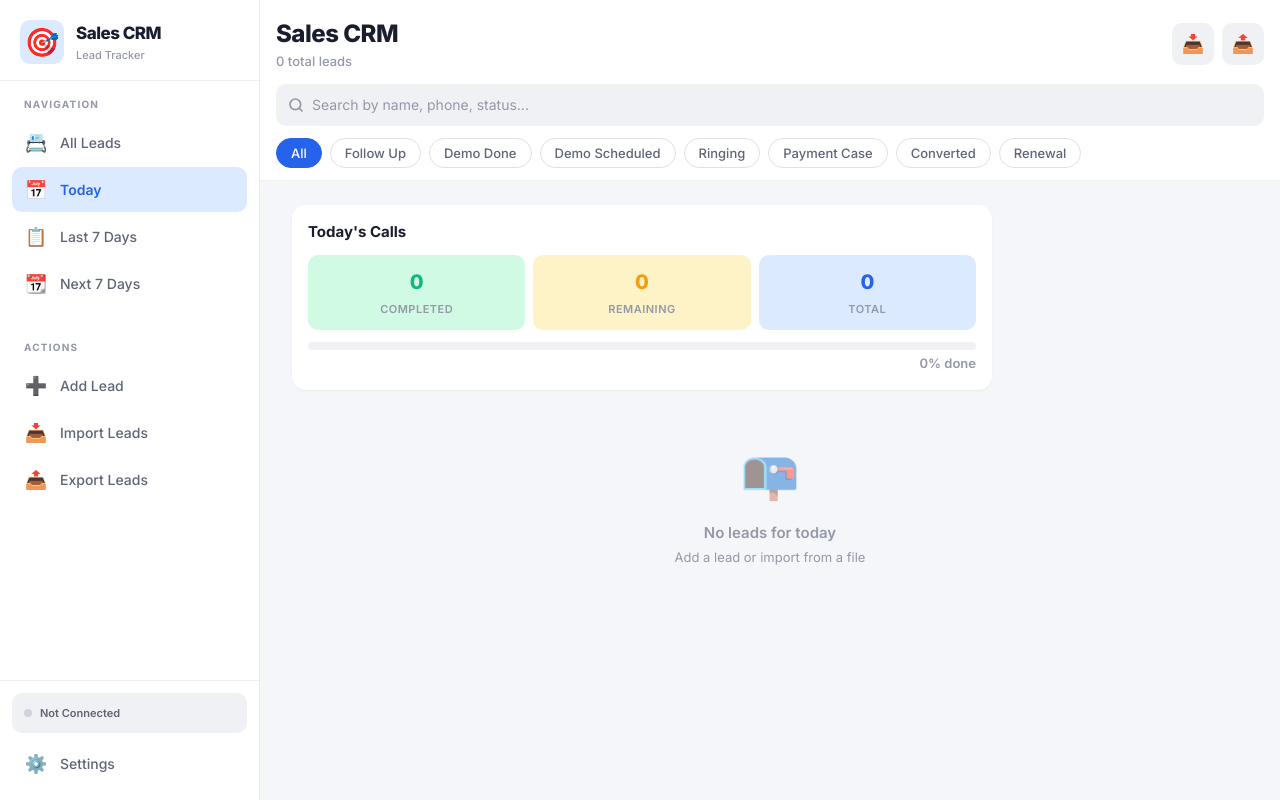
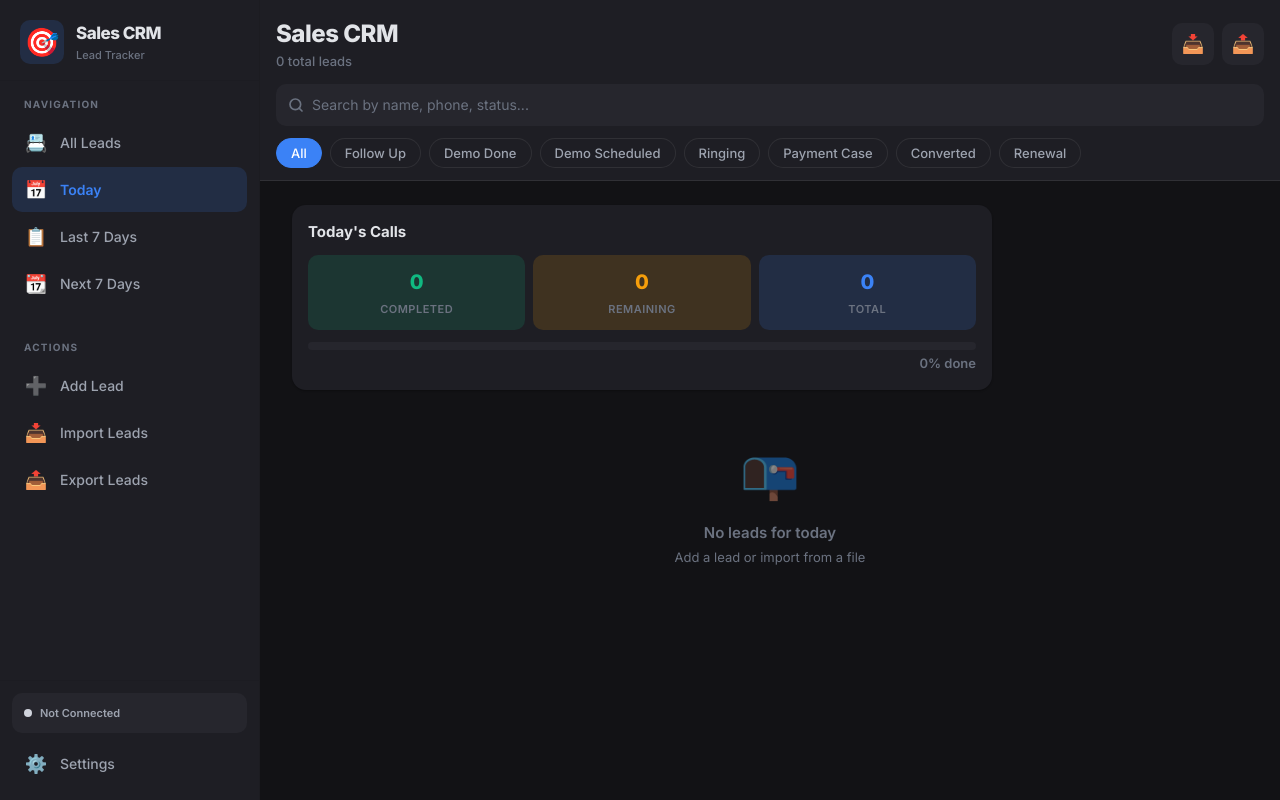
Before and after one commit to prashant-thakur-dev/sales-crm-app, a React (Vite) app: page / in a window 1280 px wide. Built offline with nearby package versions, Linux system fonts and the light colour scheme.

Commit message:
style: switch to dark mode theme and tone down vibrant colors

```diff
--- a/src/index.css
+++ b/src/index.css
@@ -1,42 +1,43 @@
 /* ===== DESIGN TOKENS ===== */
 :root {
   /* Colors */
-  --bg-primary: #f5f6fa;
-  --bg-card: #ffffff;
-  --bg-elevated: #ffffff;
-  --bg-overlay: rgba(0, 0, 0, 0.45);
-  --bg-input: #f0f1f5;
-
-  --text-primary: #1a1d2e;
-  --text-secondary: #5f6577;
-  --text-muted: #9498a8;
+  --bg-primary: #121215;
+  --bg-card: #1e1e24;
+  --bg-elevated: #26262d;
+  --bg-overlay: rgba(0, 0, 0, 0.7);
+  --bg-input: #26262d;
+
+  --text-primary: #e2e4e8;
+  --text-secondary: #9da3af;
+  --text-muted: #6b7280;
   --text-on-accent: #ffffff;
 
-  --accent: #2563eb;
-  --accent-light: #dbeafe;
-  --accent-hover: #1d4ed8;
+  --accent: #3b82f6;
+  --accent-light: rgba(59, 130, 246, 0.15);
+  --accent-hover: #60a5fa;
   --danger: #ef4444;
-  --danger-light: #fee2e2;
+  --danger-light: rgba(239, 68, 68, 0.15);
   --success: #10b981;
-  --success-light: #d1fae5;
+  --success-light: rgba(16, 185, 129, 0.15);
   --warning: #f59e0b;
-  --warning-light: #fef3c7;
+  --warning-light: rgba(245, 158, 11, 0.15);
+  --border-color: rgba(255, 255, 255, 0.08);
 
   /* Status Colors */
-  --status-followup: #f59e0b;
-  --status-followup-bg: #fef3c7;
-  --status-demodone: #10b981;
-  --status-demodone-bg: #d1fae5;
-  --status-demoscheduled: #6366f1;
-  --status-demoscheduled-bg: #e0e7ff;
-  --status-ringing: #3b82f6;
-  --status-ringing-bg: #dbeafe;
-  --status-paymentcase: #ec4899;
-  --status-paymentcase-bg: #fce7f3;
-  --status-converted: #059669;
-  --status-converted-bg: #a7f3d0;
-  --status-renewal: #8b5cf6;
-  --status-renewal-bg: #ede9fe;
+  --status-followup: #facc15;
+  --status-followup-bg: rgba(250, 204, 21, 0.1);
+  --status-demodone: #4ade80;
+  --status-demodone-bg: rgba(74, 222, 128, 0.1);
+  --status-demoscheduled: #818cf8;
+  --status-demoscheduled-bg: rgba(129, 140, 248, 0.1);
+  --status-ringing: #60a5fa;
+  --status-ringing-bg: rgba(96, 165, 250, 0.1);
+  --status-paymentcase: #f472b6;
+  --status-paymentcase-bg: rgba(244, 114, 182, 0.1);
+  --status-converted: #34d399;
+  --status-converted-bg: rgba(52, 211, 153, 0.1);
+  --status-renewal: #a78bfa;
+  --status-renewal-bg: rgba(167, 139, 250, 0.1);
 
   /* Spacing */
   --space-xs: 4px;
@@ -64,11 +65,11 @@
   --radius-xl: 18px;
   --radius-full: 999px;
 
-  /* Shadows */
-  --shadow-sm: 0 1px 2px rgba(0,0,0,0.05);
-  --shadow-md: 0 2px 8px rgba(0,0,0,0.08);
-  --shadow-lg: 0 4px 16px rgba(0,0,0,0.12);
-  --shadow-xl: 0 8px 32px rgba(0,0,0,0.16);
+  /* Shadows (Darker for dark mode) */
+  --shadow-sm: 0 1px 2px rgba(0,0,0,0.3);
+  --shadow-md: 0 4px 6px -1px rgba(0,0,0,0.3), 0 2px 4px -1px rgba(0,0,0,0.2);
+  --shadow-lg: 0 10px 15px -3px rgba(0,0,0,0.3), 0 4px 6px -2px rgba(0,0,0,0.2);
+  --shadow-xl: 0 20px 25px -5px rgba(0,0,0,0.4), 0 10px 10px -5px rgba(0,0,0,0.3);
 
   /* Transitions */
   --transition-fast: 150ms ease;
@@ -183,7 +184,7 @@ ul, ol {
 .app-header {
   padding: var(--space-lg) var(--space-lg) 0;
   background: var(--bg-card);
-  border-bottom: 1px solid rgba(0,0,0,0.06);
+  border-bottom: 1px solid var(--border-color);
   position: sticky;
   top: 0;
   z-index: 50;
@@ -291,7 +292,7 @@ ul, ol {
   border-radius: var(--radius-full);
   font-size: var(--font-sm);
   font-weight: 500;
-  border: 1.5px solid #e0e2ea;
+  border: 1.5px solid var(--border-color);
   color: var(--text-secondary);
   background: var(--bg-card);
   transition: all var(--transition-fast);
@@ -504,7 +505,7 @@ ul, ol {
   display: flex;
   gap: var(--space-sm);
   margin-top: var(--space-sm);
-  border-top: 1px solid rgba(0,0,0,0.06);
+  border-top: 1px solid var(--border-color);
   padding-top: var(--space-md);
 }
 
@@ -525,7 +526,7 @@ ul, ol {
   background: var(--bg-input);
   color: var(--text-secondary);
 }
-.lead-btn.edit:hover { background: #e2e4ea; }
+.lead-btn.edit:hover { background: var(--bg-elevated); }
 
 .lead-btn.call {
   background: var(--accent);
@@ -578,7 +579,7 @@ ul, ol {
 .task-checkbox {
   width: 24px;
   height: 24px;
-  border: 2px solid #d0d3dc;
+  border: 2px solid var(--border-color);
   border-radius: var(--radius-full);
   display: flex;
   align-items: center;
```
